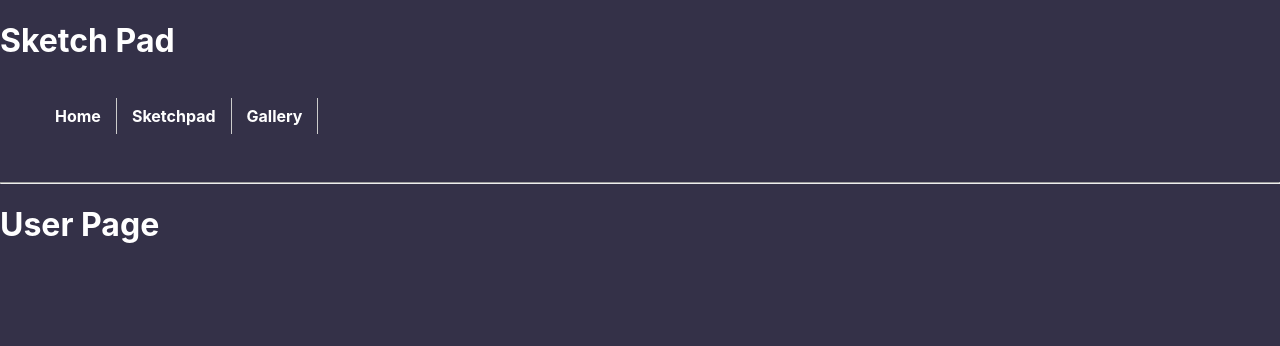
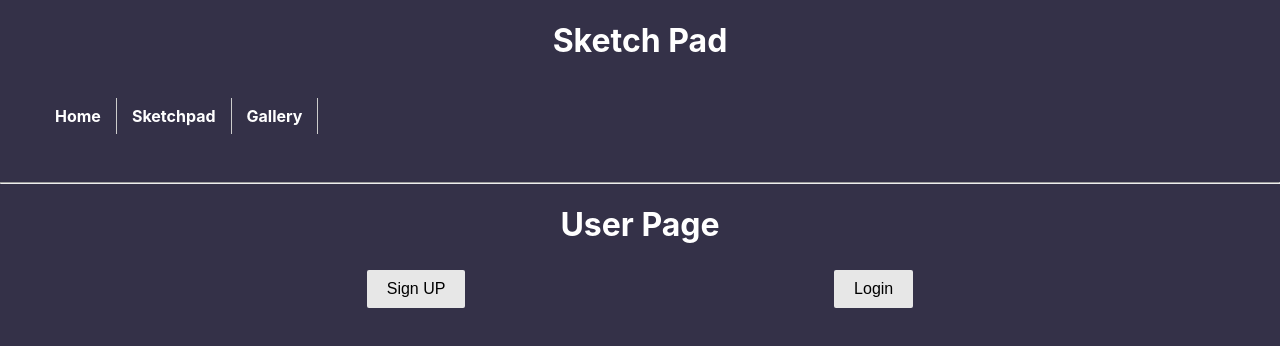
Before and after one commit to kkkraj/sketchbook_frontend, a React (Create React App) app: page / in a window 1280 px wide. Shown: the top 346 px of the page. Built offline with nearby package versions, Linux system fonts and the light colour scheme.

Commit message:
toggle signin and login

```diff
--- a/src/components/App.js
+++ b/src/components/App.js
@@ -7,10 +7,12 @@ import NavBar from "./NavBar";
 import Footer from "./Footer";
 import Gallery from "./Gallery";
 import User from "./User";
+import Toggle from "./Toggle";
 
 export default class App extends Component {
   render() {
     return (
+      <div className="App">
         <Router>
           <div>
             <h1>Sketch Pad</h1>
@@ -45,6 +47,7 @@ export default class App extends Component {
             </Switch>
           </div>
         </Router>
+      </div>
 
       // <div className="App">
       //   <NavBar />
--- /dev/null
+++ b/src/components/Login.js
@@ -0,0 +1,19 @@
+import React from "react";
+
+export default function Login() {
+  return (
+    <div>
+      <form>
+        <h1>Login</h1>
+        <br></br>
+        <label>Name: </label>
+        <input name="name" />
+        <br></br>
+        <label>Password: </label>
+        <input name="password" />
+        <br></br>
+        <input type="submit" />
+      </form>
+    </div>
+  );
+}
--- /dev/null
+++ b/src/components/Signup.js
@@ -0,0 +1,19 @@
+import React from "react";
+
+export default function Signup() {
+  return (
+    <div>
+      <form>
+        <h1>Sign Up</h1>
+        <br></br>
+        <label>Name: </label>
+        <input name="name" />
+        <br></br>
+        <label>Password: </label>
+        <input name="password" />
+        <br></br>
+        <input type="submit" />
+      </form>
+    </div>
+  );
+}
--- /dev/null
+++ b/src/components/Toggle.js
@@ -0,0 +1,22 @@
+import React, { Component } from "react";
+
+export class Toggle extends Component {
+  state = {
+    on: false,
+  };
+
+  toggle = () => {
+    this.setState({
+      on: !this.state.on,
+    });
+  };
+  render() {
+    const { children } = this.props;
+    return children({
+      on: this.state.on,
+      toggle: this.toggle,
+    });
+  }
+}
+
+export default Toggle;
--- a/src/components/User.js
+++ b/src/components/User.js
@@ -1,10 +1,39 @@
 import React, { Component } from "react";
+import Toggle from "./Toggle";
+import Signup from "./Signup";
+import Login from "./Login";
+import Grid from "@material-ui/core/Grid";
+import Container from "@material-ui/core/Container";
 
 export class User extends Component {
   render() {
     return (
       <div>
         <h1>User Page</h1>
+        <Grid
+          container
+          direction="row"
+          justify="space-evenly"
+          alignItems="fixed"
+        >
+          <Toggle>
+            {({ on, toggle }) => (
+              <div>
+                <button onClick={toggle}> Sign UP</button>
+                {on && <Signup on={on} />}
+              </div>
+            )}
+          </Toggle>
+
+          <Toggle>
+            {({ on, toggle }) => (
+              <div>
+                <button onClick={toggle}> Login</button>
+                {on && <Login on={on} />}
+              </div>
+            )}
+          </Toggle>
+        </Grid>
       </div>
     );
   }
--- a/src/index.css
+++ b/src/index.css
@@ -1,7 +1,7 @@
 body {
   margin: 0;
-  font-family: -apple-system, BlinkMacSystemFont, 'Segoe UI', 'Roboto', 'Oxygen',
-    'Ubuntu', 'Cantarell', 'Fira Sans', 'Droid Sans', 'Helvetica Neue',
+  font-family: -apple-system, BlinkMacSystemFont, "Segoe UI", "Roboto", "Oxygen",
+    "Ubuntu", "Cantarell", "Fira Sans", "Droid Sans", "Helvetica Neue",
     sans-serif;
   -webkit-font-smoothing: antialiased;
   -moz-osx-font-smoothing: grayscale;
@@ -10,6 +10,6 @@ body {
 }
 
 code {
-  font-family: source-code-pro, Menlo, Monaco, Consolas, 'Courier New',
+  font-family: source-code-pro, Menlo, Monaco, Consolas, "Courier New",
     monospace;
 }
```
Lines whose indentation alone changed are shown as unchanged.
